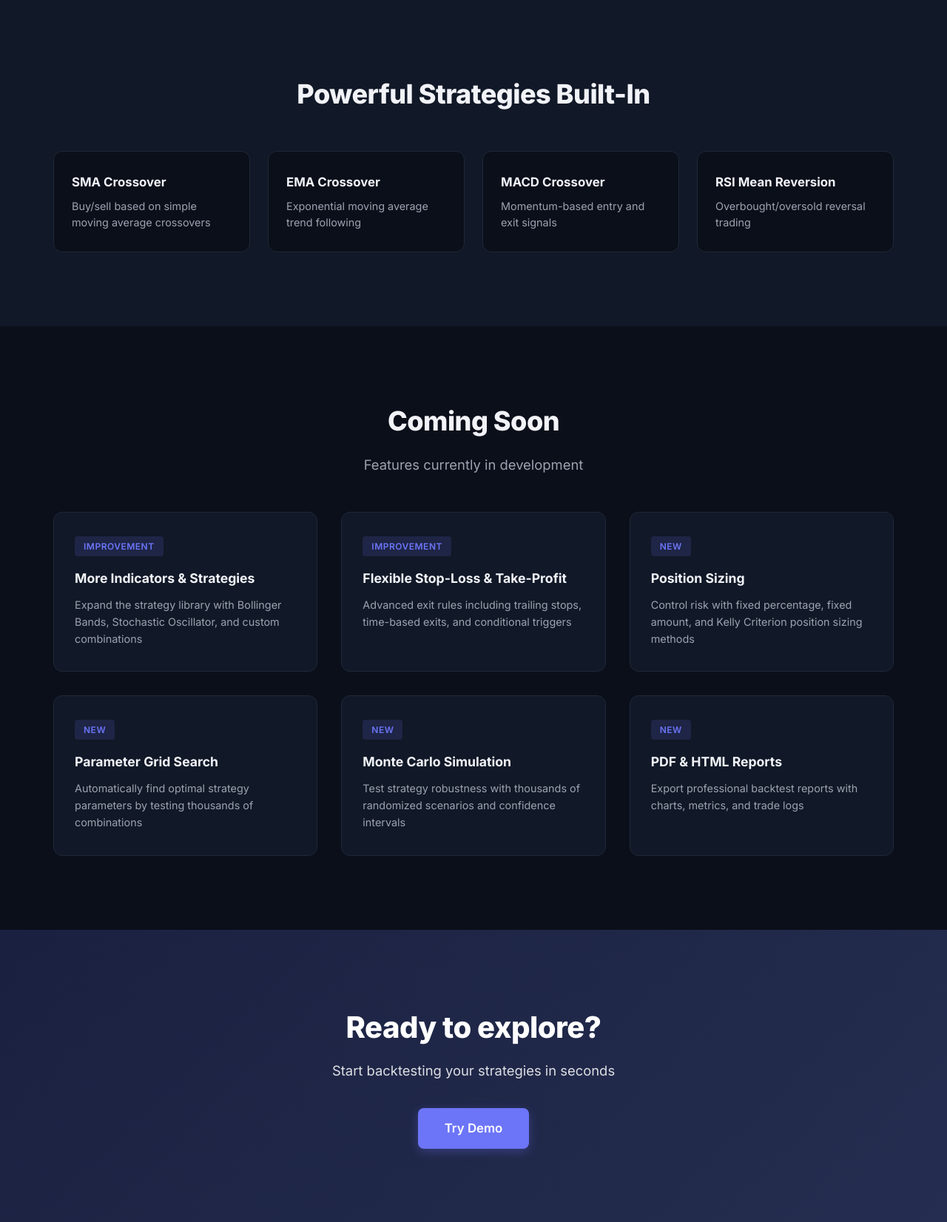
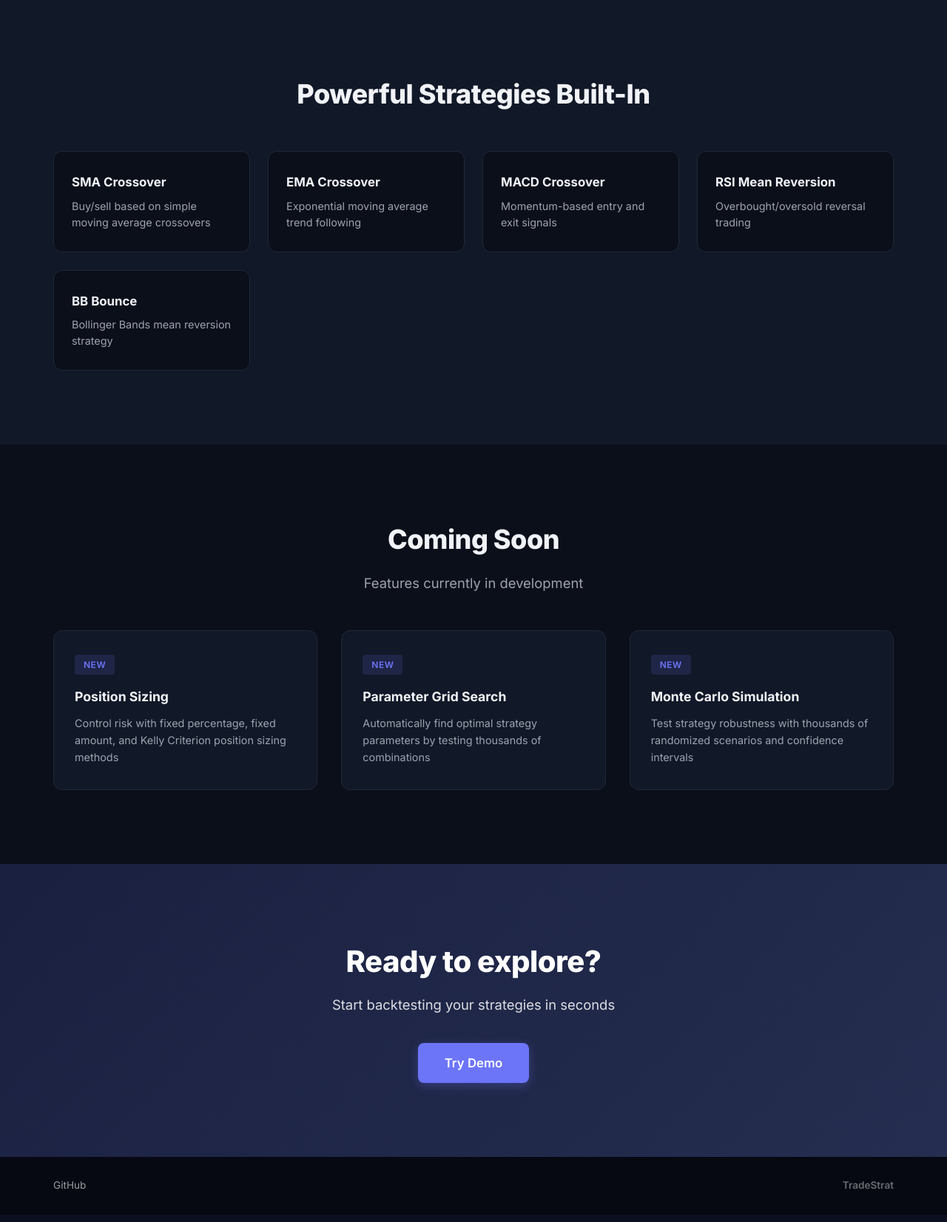
Before and after one commit to divyansh-agg29/TradeStrat, a Flask app: page / in a window 1280 px wide. Shown: the part 3498-5150 px from the top of the page at 74% size. Run offline with Flask 3, Linux system fonts and the light colour scheme; parts of the project's set-up code (start-up, migrations or seed data) failed here and were passed over.

Commit message:
Landing page changes

```diff
--- a/frontend/templates/landing.html
+++ b/frontend/templates/landing.html
@@ -191,6 +191,11 @@
                     <p>Overbought/oversold reversal trading</p>
                 </div>
 
+                <div class="strategy-card">
+                    <h4>BB Bounce</h4>
+                    <p>Bollinger Bands mean reversion strategy</p>
+                </div>
+
             </div>
         </div>
     </section>
@@ -203,18 +208,6 @@
             <p class="section-subheading">Features currently in development</p>
 
             <div class="coming-soon-grid">
-
-                <div class="coming-soon-item">
-                    <div class="coming-soon-badge">Improvement</div>
-                    <h4>More Indicators & Strategies</h4>
-                    <p>Expand the strategy library with Bollinger Bands, Stochastic Oscillator, and custom combinations</p>
-                </div>
-
-                <div class="coming-soon-item">
-                    <div class="coming-soon-badge">Improvement</div>
-                    <h4>Flexible Stop-Loss & Take-Profit</h4>
-                    <p>Advanced exit rules including trailing stops, time-based exits, and conditional triggers</p>
-                </div>
 
                 <div class="coming-soon-item">
                     <div class="coming-soon-badge">New</div>
@@ -232,12 +225,6 @@
                     <div class="coming-soon-badge">New</div>
                     <h4>Monte Carlo Simulation</h4>
                     <p>Test strategy robustness with thousands of randomized scenarios and confidence intervals</p>
-                </div>
-
-                <div class="coming-soon-item">
-                    <div class="coming-soon-badge">New</div>
-                    <h4>PDF & HTML Reports</h4>
-                    <p>Export professional backtest reports with charts, metrics, and trade logs</p>
                 </div>
 
             </div>
```
